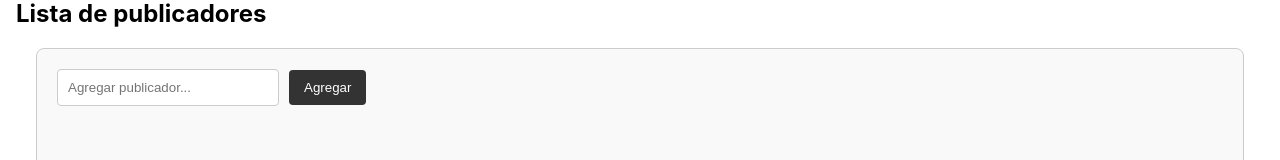
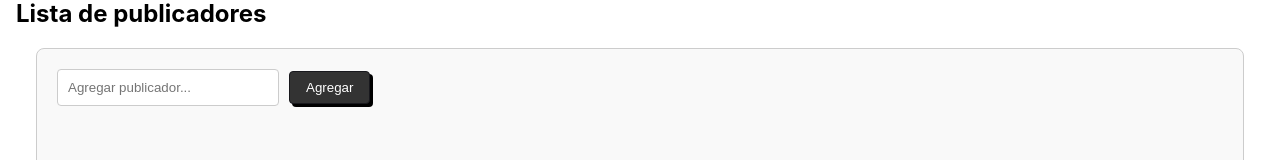
Before and after one commit to JezerAvila/mwb-app, a React (Create React App) app: page / in a window 1280 px wide. Shown: the part 268-428 px from the top of the page. Built offline with nearby package versions, Linux system fonts and the light colour scheme.

Commit message:
estilo de botones

```diff
--- a/src/componentes/UserList.css
+++ b/src/componentes/UserList.css
@@ -23,20 +23,6 @@
     border-radius: 4px;
     width: 200px; /* Ancho del campo de entrada */
   }
-
-  .add-button {
-    padding: 10px 15px;
-    border: none;
-    border-radius: 4px;
-    background-color: var(--primary-color); /* Color verde */
-    color: var(--text-color);
-    cursor: pointer;
-  }
-
-  .add-button:hover {
-    color: var(--hover-color); /* Color más oscuro al pasar el mouse */
-  }
-
 
   .users-list {
     display: flex;
@@ -67,10 +53,14 @@
     background-color: var(--primary-color);
     color: var(--text-color);
     cursor: pointer;
+    box-shadow: 2px 2px 0 0 #000;
+    transition: transform .3s cubic-bezier(0.25, 0.46, 0.45, 0.94), box-shadow .3s cubic-bezier(0.25, 0.46, 0.45, 0.94);
   }
 
   .remove-button:hover {
     color: var(--hover-color);
+    box-shadow: 1px 1px 0 0 #000;
+    transform: translate(2px, 2px);
   }
 
 
@@ -82,17 +72,21 @@
   }
 
   /* Para el boton de combinaciones: */
-  .generate-button {
+  .generate-button, .add-button {
     padding: 8px 16px;
     background-color: var(--primary-color);
     color: white;
-    border: none;
+    border: 1px solid #18181d;
     border-radius: 4px;
     cursor: pointer;
+    box-shadow: 3px 3px 0 0 #000;
+    transition: transform .3s cubic-bezier(0.25, 0.46, 0.45, 0.94), box-shadow .3s cubic-bezier(0.25, 0.46, 0.45, 0.94);
   }
 
-  .generate-button:hover {
-    color: var(--hover-color);
+  .generate-button:hover, .add-button:hover {
+    color: rgba(255, 255, 255, 0.7);
+    box-shadow: 1px 1px 0 0 #000;
+    transform: translate(2px, 2px);
   }
 
   .pairs-list {
@@ -114,5 +108,5 @@
     padding: 5px;
     border-radius: 4px;
     font-family: 'Courier New', Courier, monospace;
-    font-size: larger;
+    font-size:small;
   }
```
